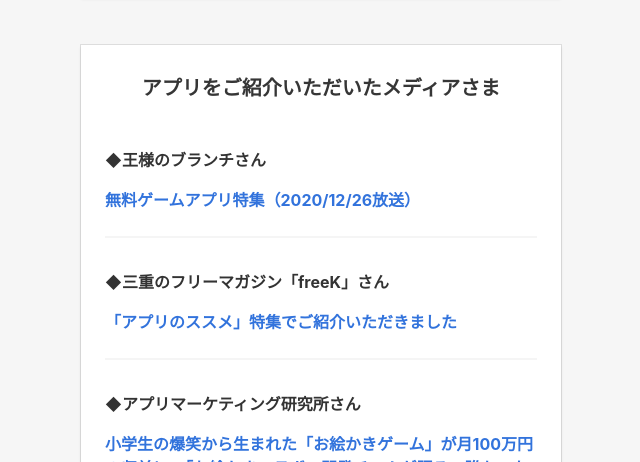
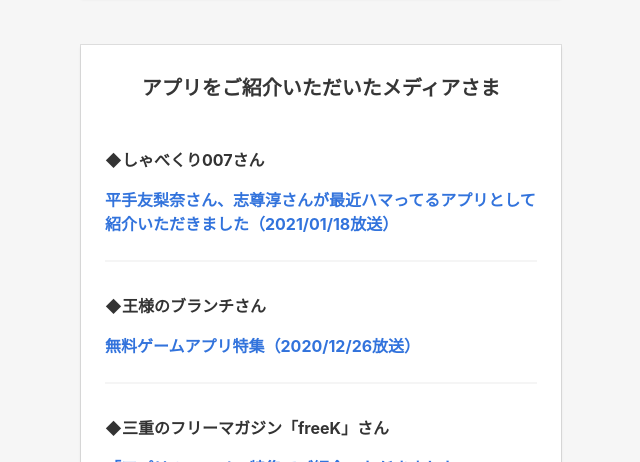
Before and after one commit to himaratsu/DrawTogether-Pages, a plain HTML site: page index.html in a window 1280 px wide. Shown: the part 698-1160 px from the top of the page, without its empty margins (319-959 px from the left). Drawn offline with nearby package versions, Linux system fonts and the light colour scheme.

Commit message:
add shabekuri007

```diff
--- a/index.html
+++ b/index.html
@@ -65,6 +65,14 @@
                     <div class="media-content">
                         <p class="title is-5 has-text-centered">アプリをご紹介いただいたメディアさま</p>
                     </div>
+                </div>
+
+                <div class="content article">
+                    <p class="name">◆しゃべくり007さん</p>
+                    <a class="link" href="https://www.ntv.co.jp/007/articles/41vkwhqxh0mvx0byw.html"
+                        target="_blank">平手友梨奈さん、志尊淳さんが最近ハマってるアプリとして紹介いただきました（2021/01/18放送）</a>
+
+                    <hr class="separator" />
                 </div>
 
                 <div class="content article">
```
